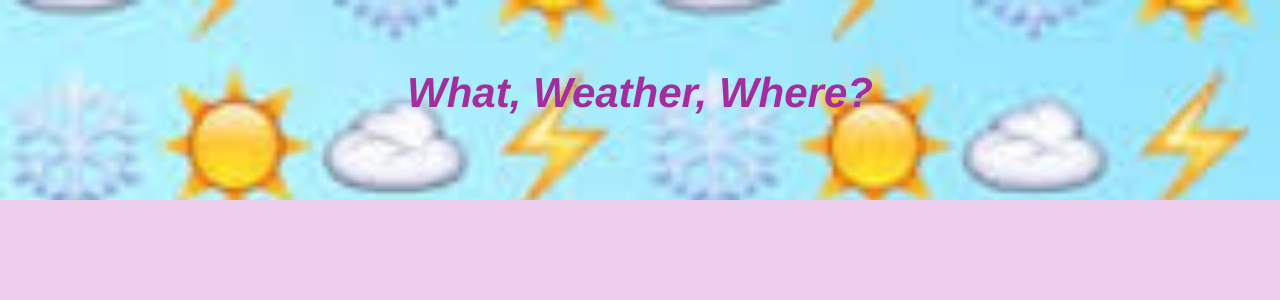
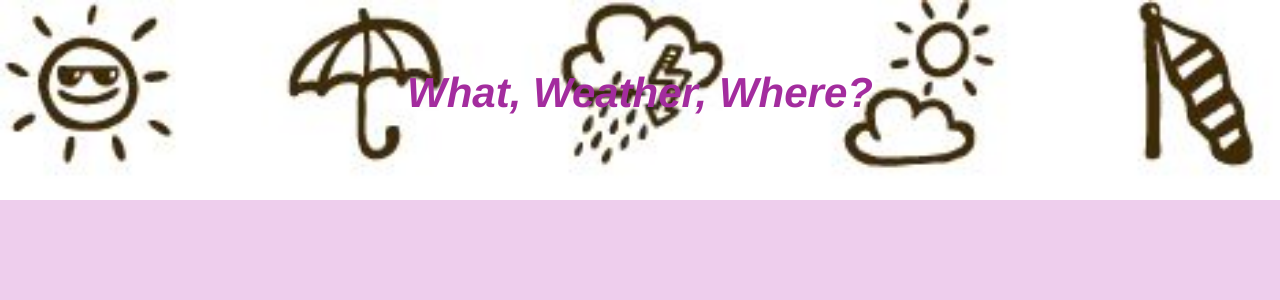
Before and after one commit to aureliaspecker/python_project, a Python web app: template templates/main.html in a window 1280 px wide. Shown: the top 300 px of the page. Run offline with Jinja, Linux system fonts and the light colour scheme; the template is opened without the code that fills it, so the values that code supplies are empty.

Commit message:
changing header background to black and white

```diff
--- a/static/css/main.css
+++ b/static/css/main.css
@@ -7,7 +7,7 @@ body {
 	padding-top:50px;
 	text-align: center;
 	color: #a32c9e;
-	background-image: url("../images/weather_emojis.jpeg");
+	background-image: url("../images/weather_emojis.jpg");
 	width:100%;
 	background-size: cover;
 	background-repeat: no-repeat;
```
Also changed, not shown: static/images/weather_emojis.jpg (added).
